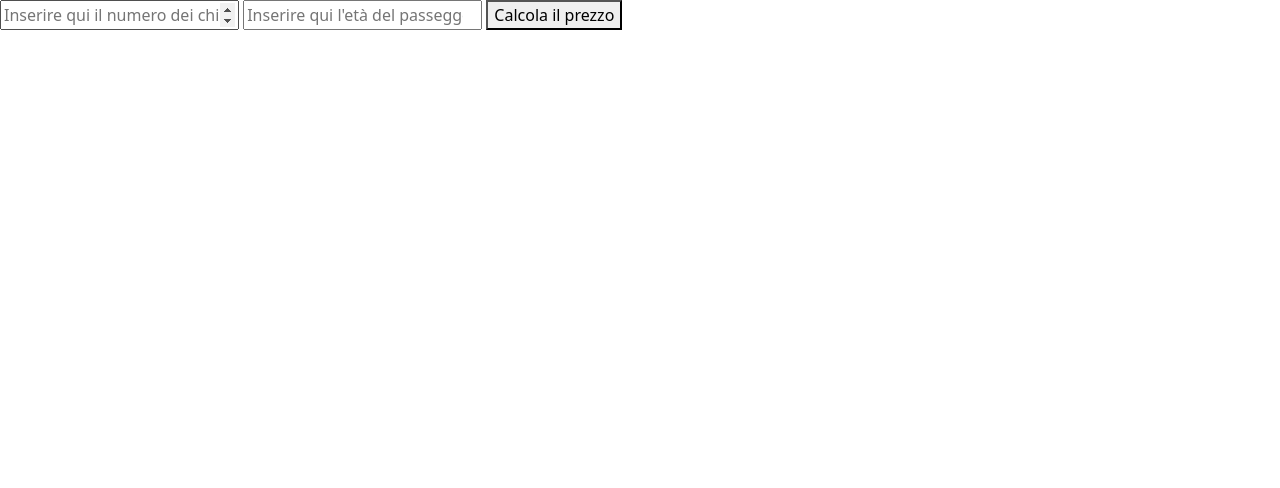
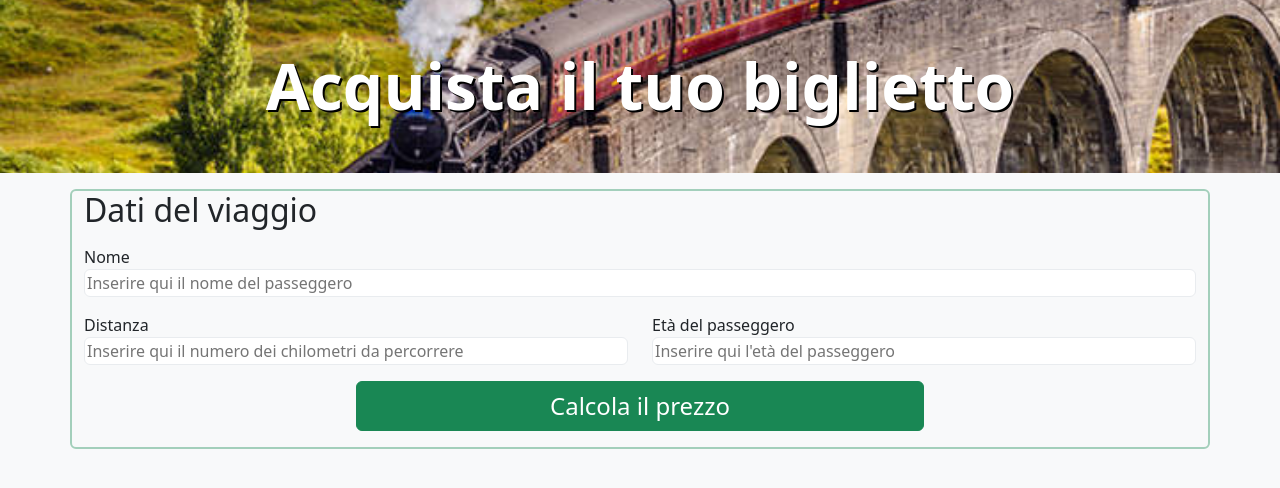
Before and after one commit to marikadiblasio/js-biglietto-treno-form, a plain HTML site: page index.html in a window 1280 px wide. Drawn offline with nearby package versions, Linux system fonts and the light colour scheme.

Commit message:
add header and section travel info in html and css

```diff
--- a/css/style.css
+++ b/css/style.css
@@ -0,0 +1,10 @@
+header {
+    background-image: url('../img/train.jpg');
+    background-position: center;
+    background-size: cover;
+    background-repeat: no-repeat;
+}
+
+h1 {
+    text-shadow: 2px 2px black;
+}
--- a/index.html
+++ b/index.html
@@ -10,14 +10,29 @@
     <link href="https://cdn.jsdelivr.net/npm/bootstrap@5.3.0-alpha1/dist/css/bootstrap.min.css" rel="stylesheet" integrity="sha384-GLhlTQ8iRABdZLl6O3oVMWSktQOp6b7In1Zl3/Jr59b6EGGoI1aFkw7cmDA6j6gD" crossorigin="anonymous">
     <title>Acquista il tuo biglietto</title>
 </head>
-<body>
-    <!-- Milestone 1-->
-    <!--2 input e 1 bottone -->
-    <div>
-        <input type="number" name="kmTrip" id="kmTrip" placeholder="Inserire qui il numero dei chilometri da percorrere">
-        <input type="number" name="userAge" id="userAge" placeholder="Inserire qui l'et&agrave; del passeggero">
-        <button>Calcola il prezzo</button>
-    </div>
+<body class="bg-light">
+    <header>
+        <h1 class="text-white display-3 fw-semibold py-5 text-center">Acquista il tuo biglietto</h1>
+    </header>
+    <!-- Travel Info -->
+    <section class="container-lg mt-3 border border-2 border-success-subtle rounded">
+        <h2 class="mb-3">Dati del viaggio</h2>
+        <div class="row">
+            <div class="col-12 mb-3">
+                <label for="name">Nome</label>
+                <input class="w-100 rounded border border-light-subtle" type="text" name="name" id="name" placeholder="Inserire qui il nome del passeggero">
+            </div>
+            <div class="col-6 mb-3">
+                <label class="d-block" for="kmTrip">Distanza</label>
+                <input class="w-100 rounded border border-light-subtle" type="number" name="kmTrip" id="kmTrip" placeholder="Inserire qui il numero dei chilometri da percorrere">
+            </div>
+            <div class="col-6 mb-3">
+                <label for="userAge">Et&agrave; del passeggero</label>
+                <input class="w-100 rounded border border-light-subtle" type="number" name="userAge" id="userAge" placeholder="Inserire qui l'et&agrave; del passeggero">
+            </div>
+            <button class="btn btn-success mb-3 fs-4 w-50 mx-auto">Calcola il prezzo</button>
+        </div>
+    </section>
     <script type="text/javascript" src="./js/script.js"></script>
 </body>
 </html>
```
Also changed, not shown: js/script.js (+0 -10 lines), img/train.jpg (added).
